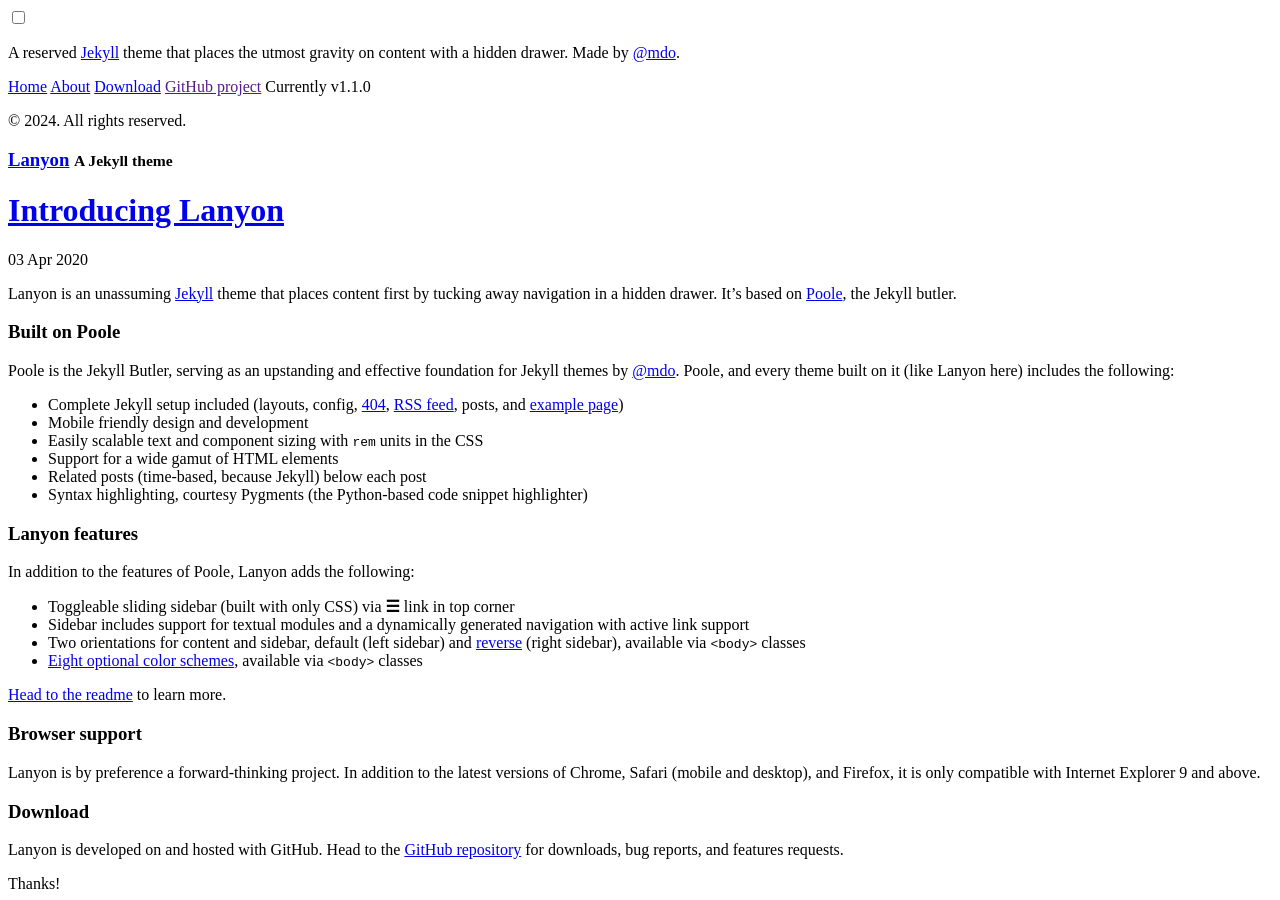
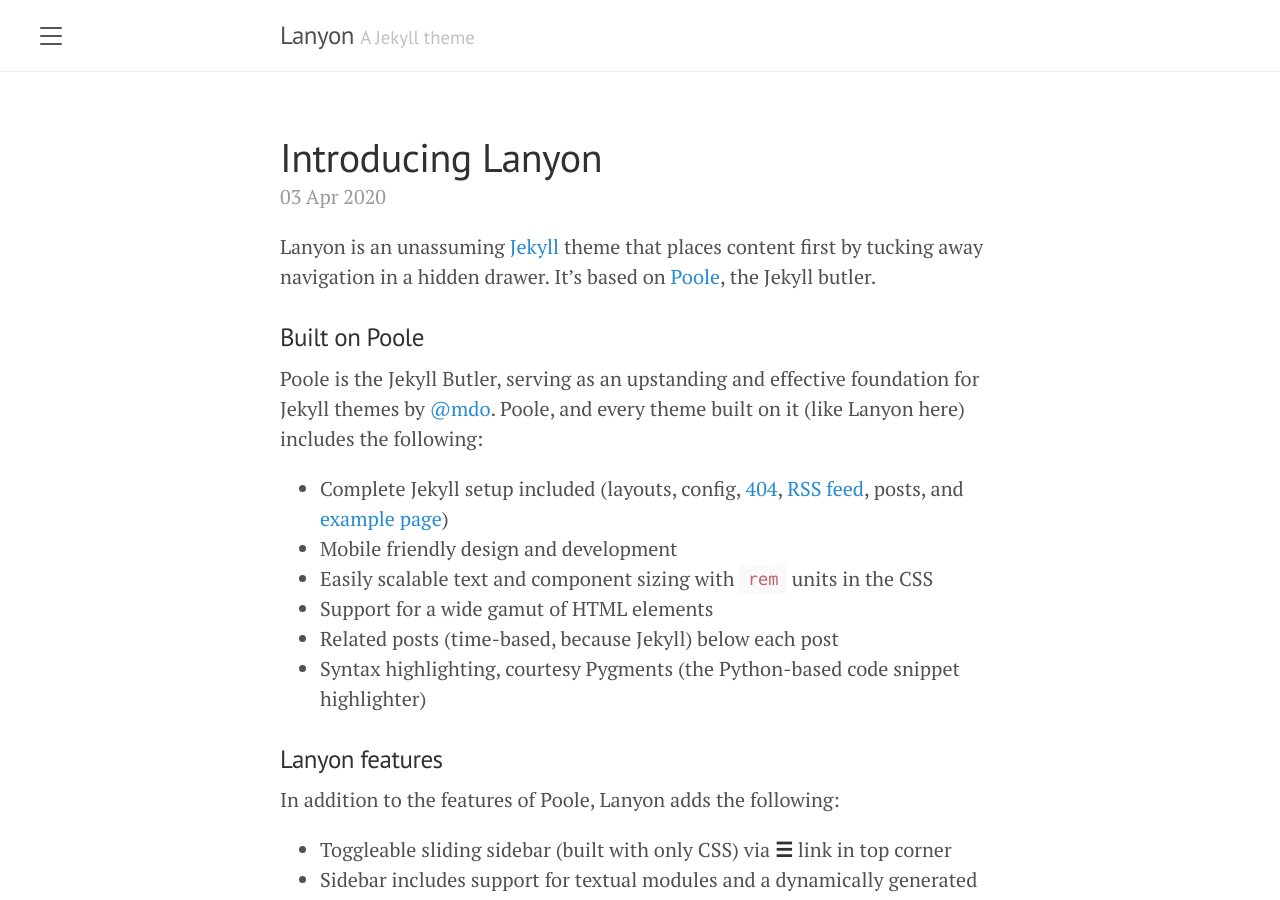
Before and after one commit to vmware-workloads/vmware-workloads.github.io, a Jekyll site: the page built from index.html, in a window 1280 px wide and 900 px high. Built offline with Jekyll 4.4.1, drawn with Linux system fonts in a browser that asks for light colours; the list of posts is cut into pages by our own code; part of the change alters nothing that is shown.

Commit message:
setting url and changing baseurl

```diff
--- a/_config.yml
+++ b/_config.yml
@@ -2,8 +2,8 @@
 title:               Lanyon
 tagline:             'A Jekyll theme'
 description:         'A reserved <a href="https://jekyllrb.com" target="_blank">Jekyll</a> theme that places the utmost gravity on content with a hidden drawer. Made by <a href="https://twitter.com/mdo" target="_blank">@mdo</a>.'
-url:                 http://lanyon.getpoole.com
-baseurl:             'https://vmware-workloads.github.io'
+url:                 https://vmware-workloads.github.io
+baseurl:             ''
 paginate:            5
 permalink:           pretty
 
```
